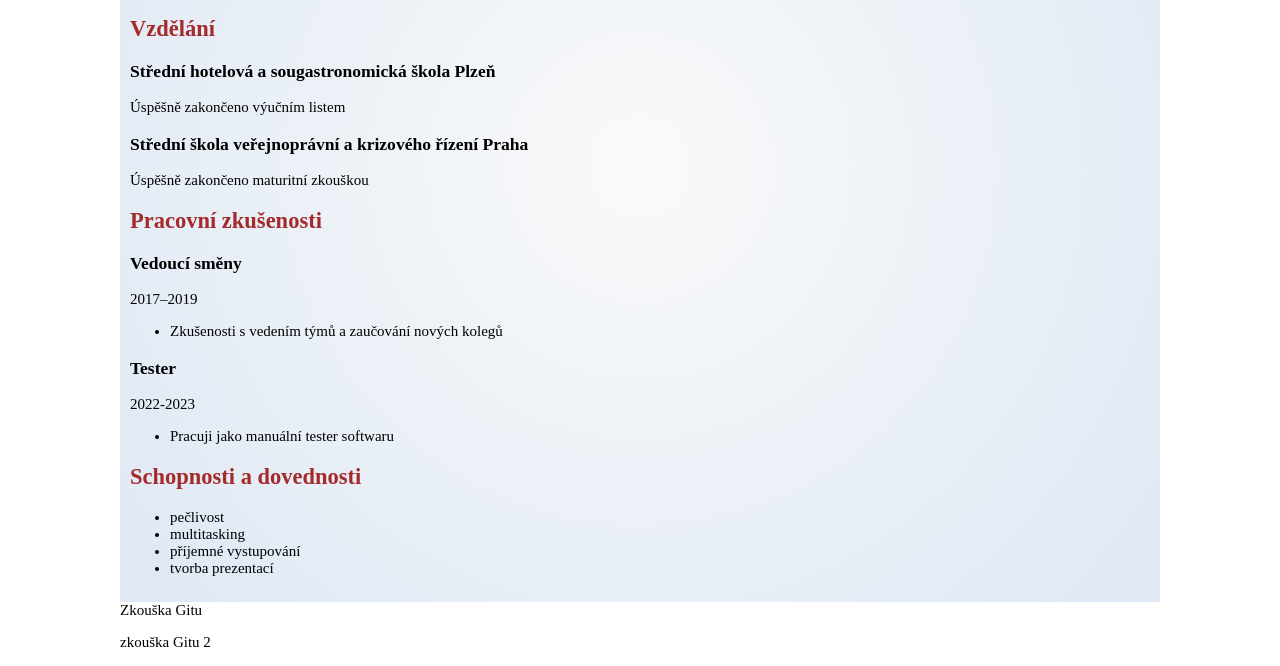
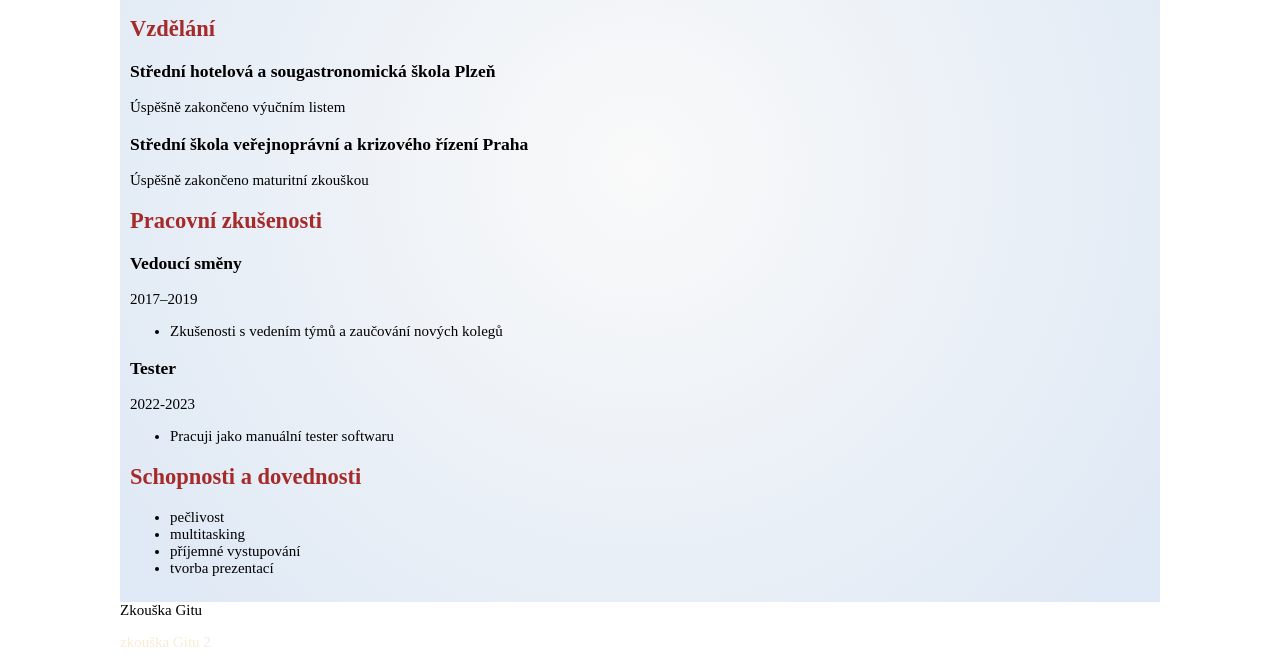
Before and after one commit to VeruDrag/novyprojekt, a plain HTML site: page index.html in a window 1280 px wide. Shown: the part 339-1005 px from the top of the page. Drawn offline with Linux system fonts and the light colour scheme.

Commit message:
zkouška gitu css

```diff
--- a/style.css
+++ b/style.css
@@ -62,4 +62,6 @@ h2 {
 	clear: both;
     height: 0;
 }
-d
+footer p{
+    color: antiquewhite;
+}
```
